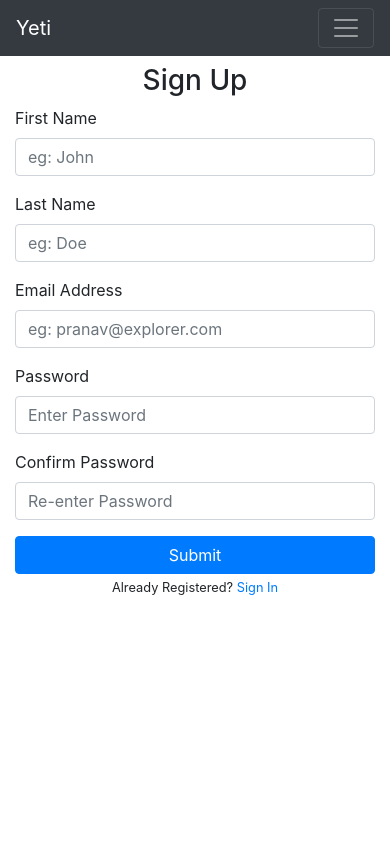
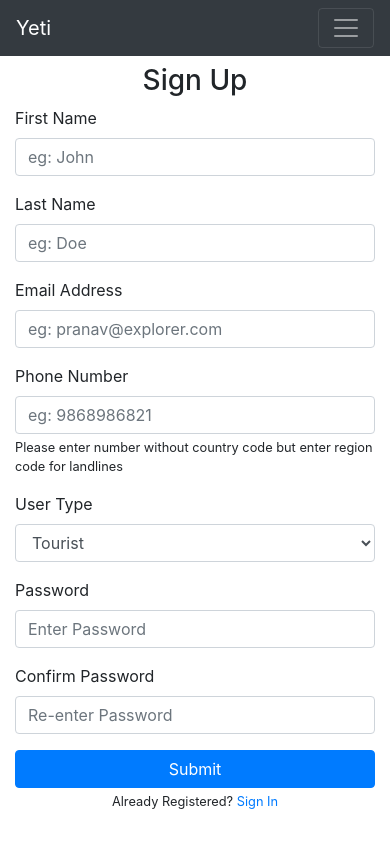
Before and after one commit to rabinadk1/Yeti, a React (Create React App) app in the folder react-app/: page /sign-up in a window 390 px wide. Built offline with nearby package versions, Linux system fonts and the light colour scheme.

Commit message:
Added Additional Phone Number and User Type Fields

```diff
--- a/react-app/src/components/SignUp.jsx
+++ b/react-app/src/components/SignUp.jsx
@@ -61,6 +61,33 @@ function SignUp() {
           />
         </Form.Group>
 
+        <Form.Group controlId="formPhoneNumber">
+          <Form.Label>Phone Number</Form.Label>
+          <Form.Control
+            name="phoneNumber"
+            type="tel"
+            placeholder="eg: 9868986821"
+            minlength="8"
+            maxlength="10"
+            onChange={handleChange}
+            required
+          />
+          <Form.Text class="text-muted">
+            Please enter number without country code but enter region code for
+            landlines
+          </Form.Text>
+        </Form.Group>
+
+        <Form.Group controlId="formUserType">
+          <Form.Label>User Type</Form.Label>
+          <Form.Control name="userType" as="select" onChange={handleChange}>
+            <option value="T">Tourist</option>
+            <option value="V">Volunteer</option>
+            <option value="R">Rescue Team</option>
+            <option value="H">Health Post / Hospital</option>
+          </Form.Control>
+        </Form.Group>
+
         <Form.Group controlId="formPassword">
           <Form.Label>Password</Form.Label>
           <Form.Control
--- a/react-app/src/utilities/location.js
+++ b/react-app/src/utilities/location.js
@@ -21,9 +21,9 @@ function GetGeoLocation(
       case error.TIMEOUT:
         console.error("The request to get user location timed out.");
         break;
-      case error.UNKNOWN_ERROR:
+      default:
+        // for error.UNKNOWN_ERROR
         console.error("An unknown error occurred.");
-        break;
     }
   };
 
```
